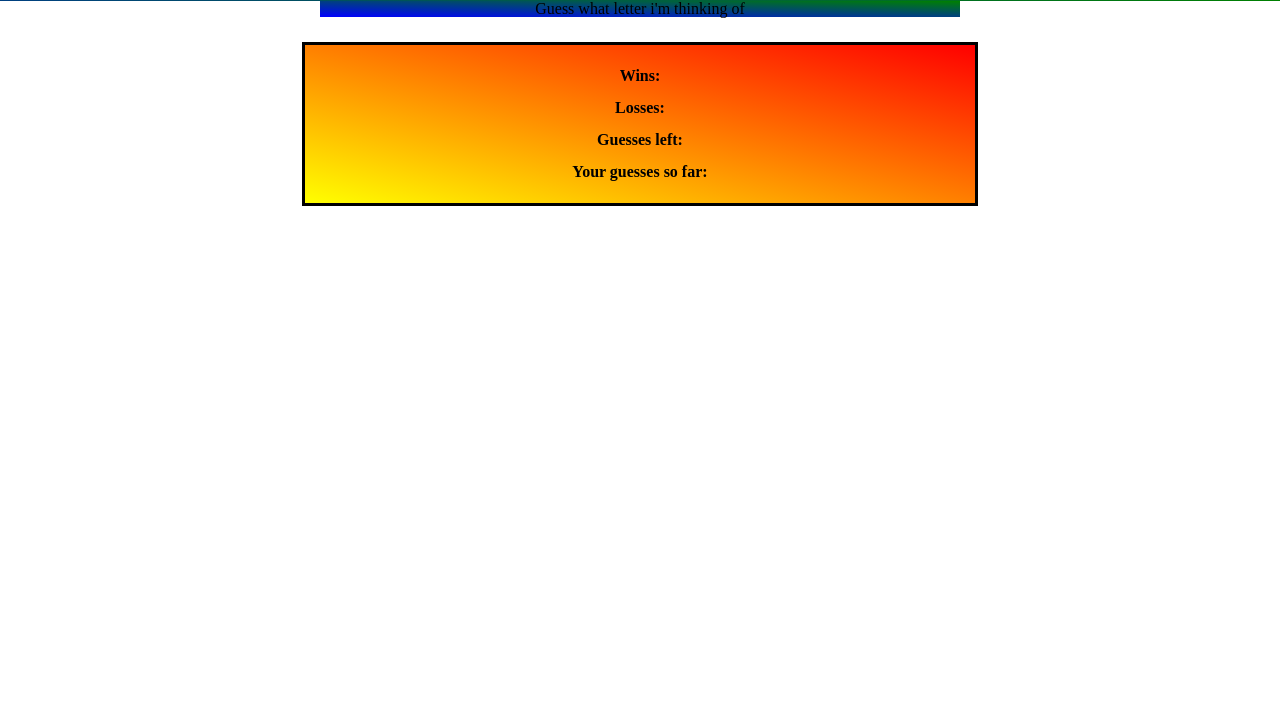
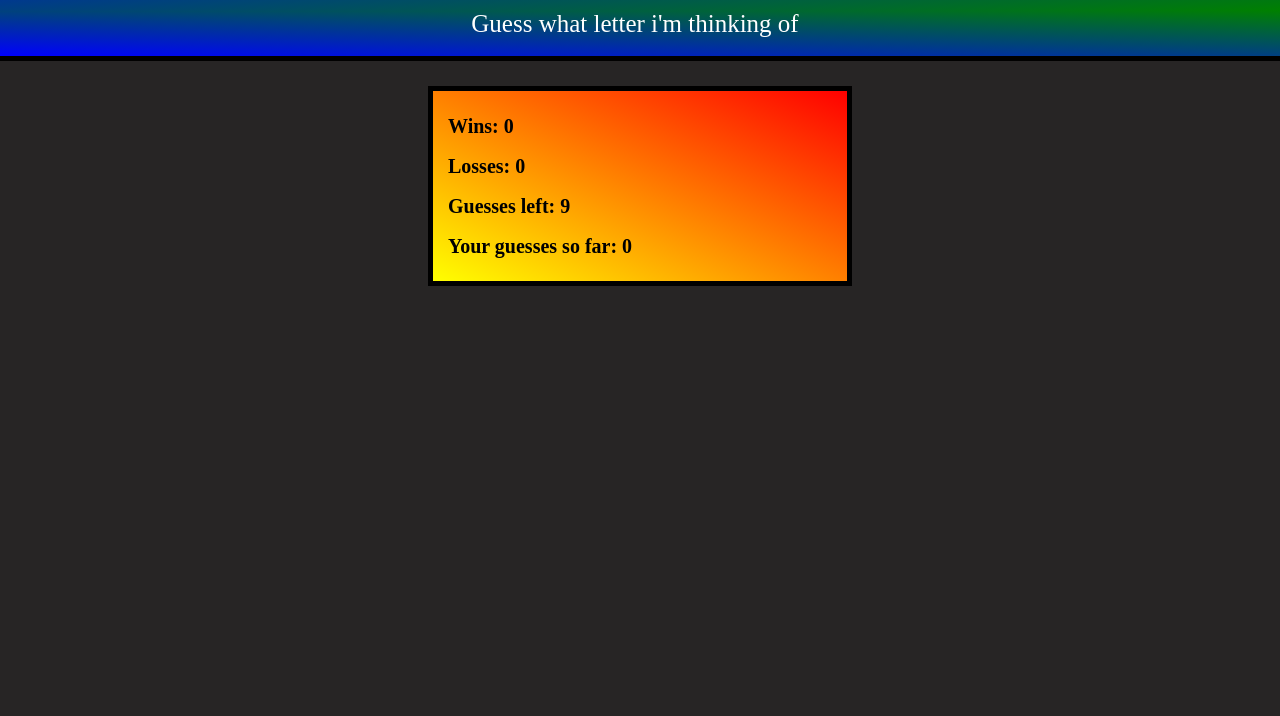
Before and after one commit to nguyenj0215/Psychic-Game, a plain HTML site: page index.html in a window 1280 px wide. Shown: the part 84-800 px from the top of the page. Drawn offline with Linux system fonts and the light colour scheme.

Commit message:
css styling, fixed issue with win counting, letter only requirement

```diff
--- a/assets/css/style.css
+++ b/assets/css/style.css
@@ -1,26 +1,35 @@
 body {
     margin: 0 auto;
     text-align: center;
+    background-color: rgb(39, 37, 37);
 }
 h1 {
     padding: 25px;
     font-weight: bold;
     color: yellow;
     background-image: linear-gradient(to bottom right, blue, green);
-    font-size: 35px;
+    font-size: 45px;
 }
 .guessLabel {
-    width: 50%;
+    width: 100%;
     background-image: linear-gradient(to top right, blue, green);
     margin: 0 auto;
+    padding: 20px;
+    font-size: 25px;
+    color: white;
+    margin-left: -25px;
+    padding-top: 0;
+    border-bottom: 5px solid black;
 }
 .displayCounters {
-    border: 3px solid black;
+    border: 5px solid black;
     margin: 0 auto;
-    width: 50%;
+    width: 30%;
     margin-top: 25px;
     padding: 15px;
     line-height: 200%;
     background-image: linear-gradient(to top right, yellow, red);
     font-weight: bold;
+    font-size: 20px;
+    text-align: left;
 }
--- a/assets/javascript/game.js
+++ b/assets/javascript/game.js
@@ -13,15 +13,13 @@ function psychicGame() {
     guessesArray = [];
     guessesLeft = 9;
 
-    console.log(randomLetter)
 }
 
-document.onkeydown = function (event) {
+document.onkeyup = function (event) {
 
     guesses = event.key;
 
-    console.log(guesses)
-
+    if (guesses === "a" || guesses === "b" || guesses === "c" || guesses === "d" || guesses === "e" || guesses === "f" || guesses === "g" || guesses === "h" || guesses === "i" || guesses === "j" || guesses === "k" || guesses === "l" || guesses === "m" || guesses === "n" || guesses === "o" || guesses === "p" || guesses === "q" || guesses === "r" || guesses === "s" || guesses === "t" || guesses === "u" || guesses === "v" || guesses === "w" || guesses === "x" || guesses === "y" || guesses === "z") {
         if (guessesLeft > 0 && guesses == randomLetter) {
             wins++;
             psychicGame();
@@ -34,13 +32,15 @@ document.onkeydown = function (event) {
             losses++;
             psychicGame();
         }
-
+    }
+    else {
+        alert("Enter a letter")
+    }
     document.getElementById("guessLeft").innerHTML = guessesLeft;
     document.getElementById("winCount").innerHTML = wins;
     document.getElementById("lossCount").innerHTML = losses;
     document.getElementById("guessesSoFar").innerHTML = guessesArray;
 
-    console.log(wins)
+
 }
-
 psychicGame();
--- a/index.html
+++ b/index.html
@@ -14,10 +14,10 @@
     <section class="mainContent">
         <p class="guessLabel">Guess what letter i'm thinking of</p>
         <div class="displayCounters">
-        <p>Wins: <span id="winCount"></span></p>
-        <p>Losses: <span id="lossCount"></span></p>
-        <p>Guesses left: <span id="guessLeft"></span></p>
-        <p>Your guesses so far: <span id="guessesSoFar"></p>
+        <p>Wins: <span id="winCount">0</span></p>
+        <p>Losses: <span id="lossCount">0</span></p>
+        <p>Guesses left: <span id="guessLeft">9</span></p>
+        <p>Your guesses so far: <span id="guessesSoFar">0</span></p>
             </div>
     </section>
 
```
Lines whose indentation alone changed are shown as unchanged.
